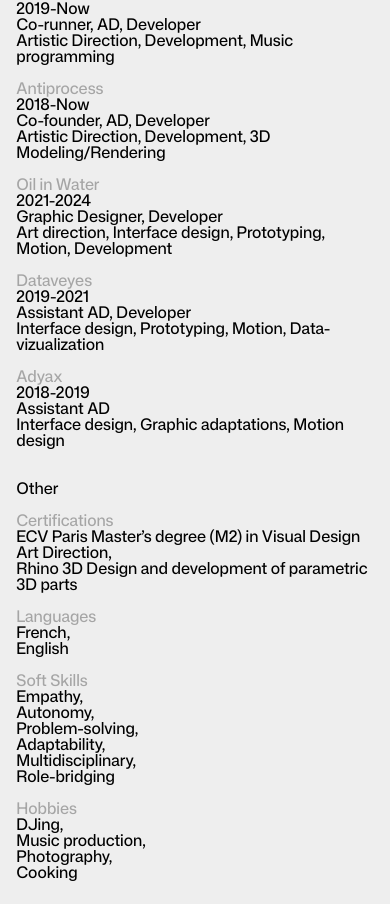
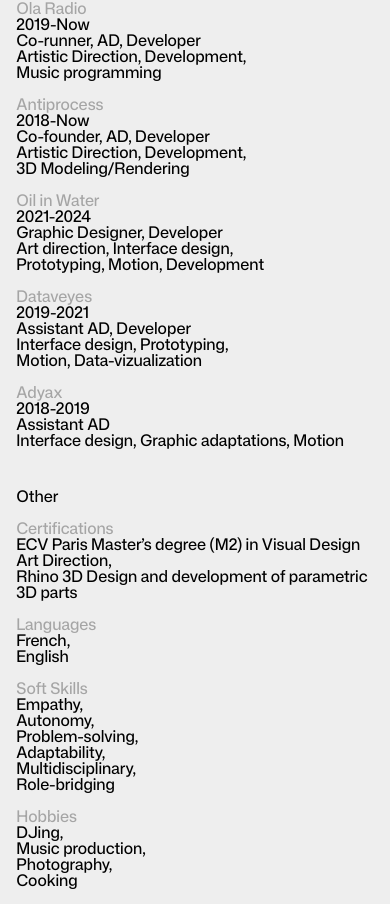
Before and after one commit to Antoinevenco/portfolio, a Next.js app: page / in a window 390 px wide. Shown: the part 1744-2648 px from the top of the page. Built offline with nearby package versions, Linux system fonts and the light colour scheme.

Commit message:
Text corrections

```diff
--- a/app/page.js
+++ b/app/page.js
@@ -17,7 +17,9 @@
     </p>
     <p>{col2}</p>
     <p>{col3}</p>
-    <p className="md:col-span-3 lg:col-span-2">{details}</p>
+    <p className="md:col-span-3 lg:col-span-2 text-balance md:text-wrap">
+      {details}
+    </p>
   </GridRow>
 )
 
@@ -76,7 +78,7 @@
   }
 
   return (
-    <main className="p-4 min-h-screen flex flex-col gap-8 md:gap-16">
+    <main className="p-4 min-h-screen flex flex-col gap-10 md:gap-16">
       {/* Header */}
       <Section title="Antoine Venco">
         <Column
@@ -114,7 +116,7 @@
             "Three.js",
           ]}
         />
-        <div className="md:col-span-2 order-first md:order-last">
+        <div className="md:col-span-3 lg:col-span-2 order-first md:order-last">
           <p className="opacity-30">About</p>
           <div>
             <p>
@@ -258,7 +260,7 @@
           title="Adyax"
           col2="2018-2019"
           col3="Assistant AD"
-          details="Interface design, Graphic adaptations, Motion design"
+          details="Interface design, Graphic adaptations, Motion"
         />
       </Section>
 
@@ -280,7 +282,7 @@
           label="Hobbies"
           items={["DJing,", "Music production,", "Photography,", "Cooking"]}
         />
-        <div className="md:col-span-2 order-first md:order-last">
+        <div className="md:col-span-3 lg:col-span-2 order-first md:order-last">
           <p className="opacity-30">Certifications</p>
           <div>
             <p>
```
